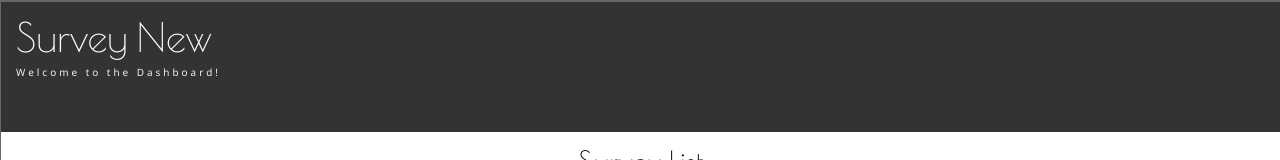
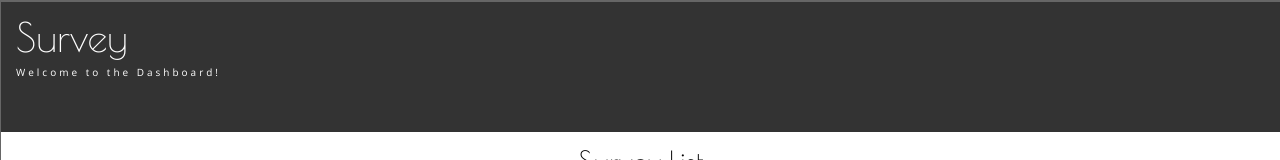
Before and after one commit to prabhuramkumar/Survey, a website: page index.html in a window 1280 px wide. Shown: the top 160 px of the page. Drawn offline with nearby package versions, Linux system fonts and the light colour scheme; some packages are replaced by stand-ins of ours.

Commit message:
Prabhu - changes for index

```diff
--- a/index.html
+++ b/index.html
@@ -44,7 +44,7 @@
 
   <div class="main">
     <header class="main__header">
-      <h1 class="main__header--title">Survey New</h1>
+      <h1 class="main__header--title">Survey</h1>
       <p class="main__header--desc"> Welcome to the Dashboard!</p>
     </header>
 
```
